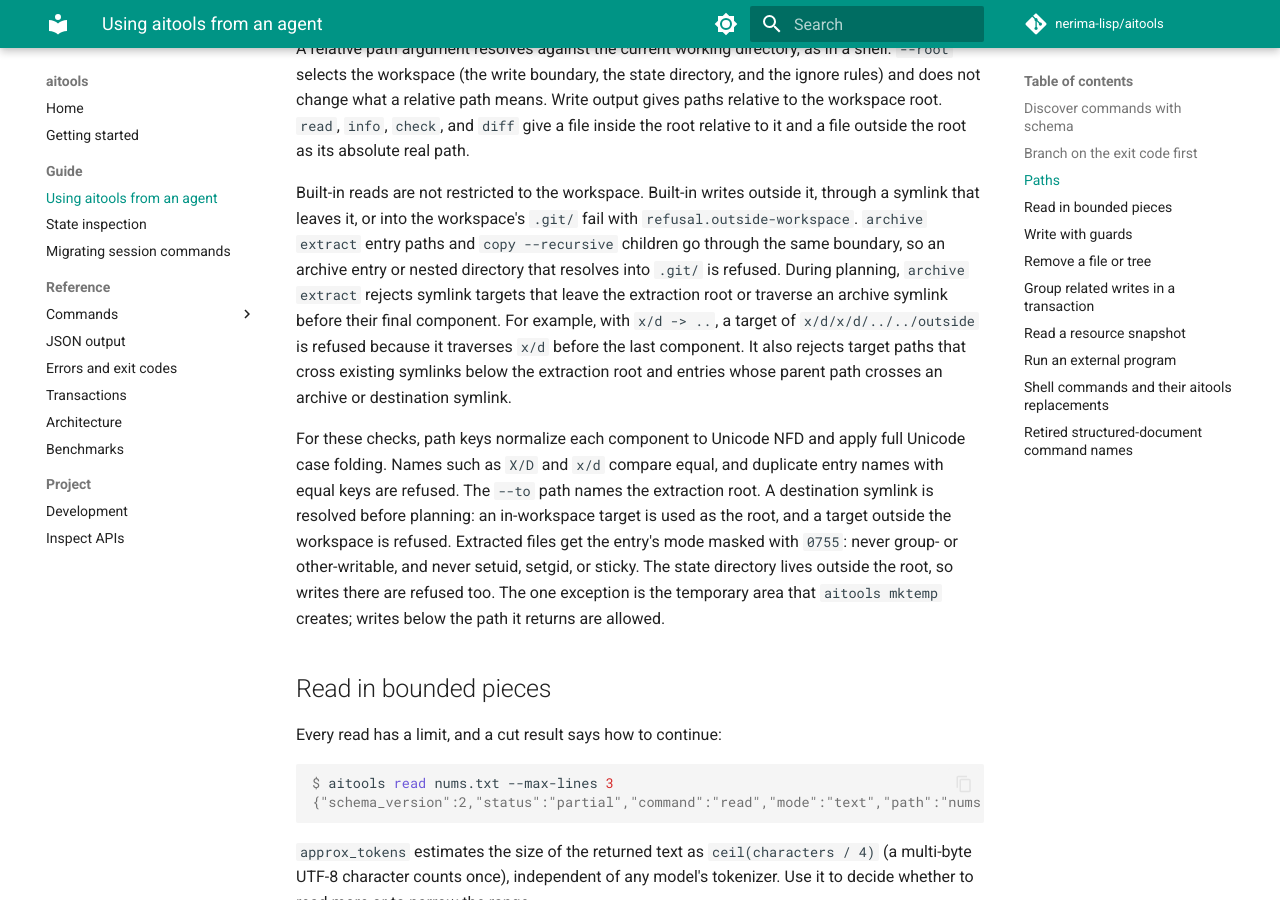
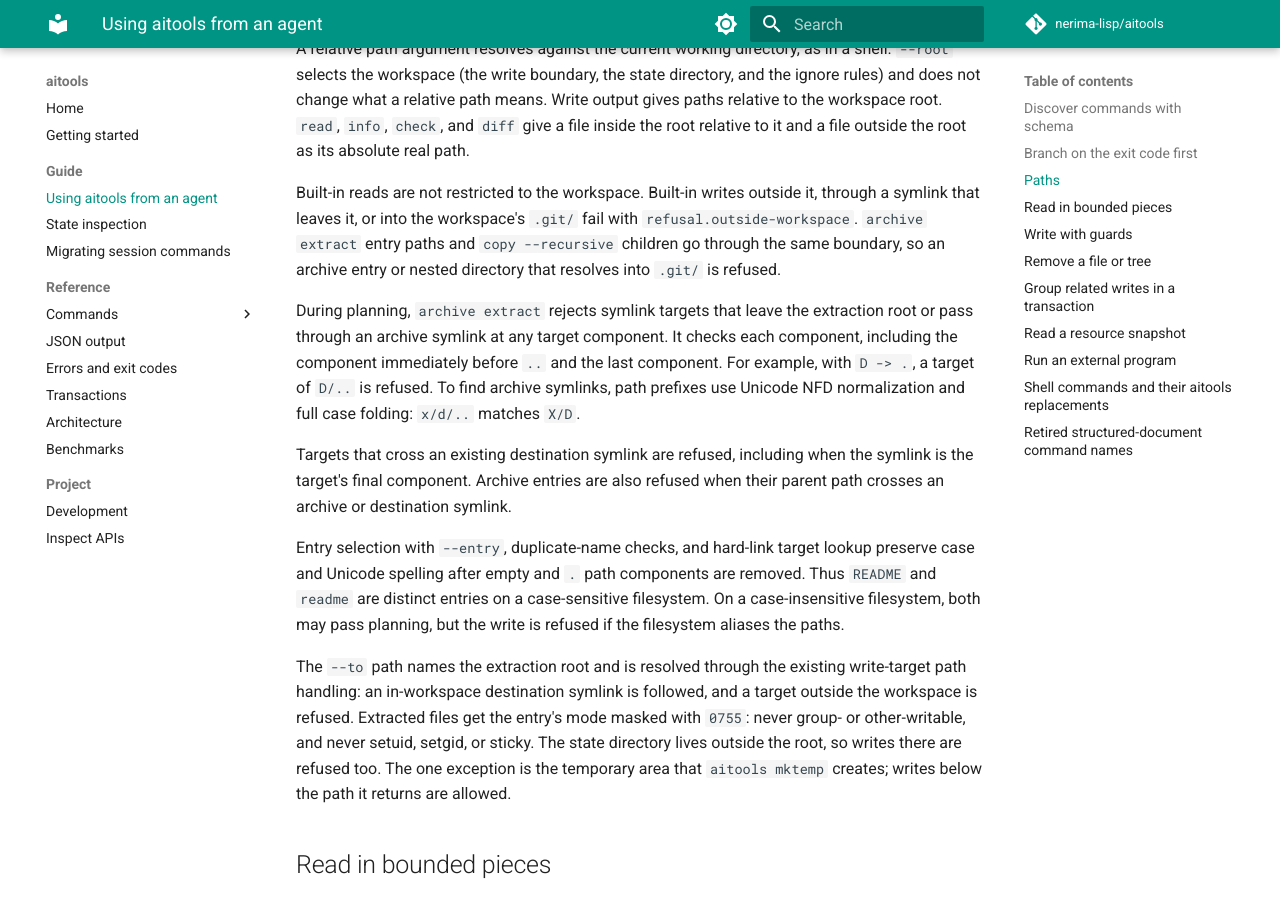
Before and after one commit to nerima-lisp/aitools, an MkDocs documentation site: the page built from docs/src/guide/agents.md, in a window 1280 px wide and 900 px high, scrolled down 1150 px. Built offline with MkDocs 1.6.1 and Material for MkDocs 9.7.7, drawn with Linux system fonts in a browser that asks for light colours; comment, search, counter and statistics services are not loaded.

Commit message:
fix: close archive extraction path escapes

```diff
--- a/docs/src/guide/agents.md
+++ b/docs/src/guide/agents.md
@@ -48,20 +48,28 @@ Built-in reads are not restricted to the workspace. Built-in writes outside it,
 symlink that leaves it, or into the workspace's `.git/` fail with
 `refusal.outside-workspace`. `archive extract` entry paths and
 `copy --recursive` children go through the same boundary, so an archive entry
-or nested directory that resolves into `.git/` is refused. During planning,
-`archive extract` rejects symlink targets that leave the extraction root or
-traverse an archive symlink before their final component. For example, with
-`x/d -> ..`, a target of `x/d/x/d/../../outside` is refused because it
-traverses `x/d` before the last component. It also rejects target paths that
-cross existing symlinks below the extraction root and entries whose parent
-path crosses an archive or destination symlink.
+or nested directory that resolves into `.git/` is refused.
 
-For these checks, path keys normalize each component to Unicode NFD and apply
-full Unicode case folding. Names such as `X/D` and `x/d` compare equal, and
-duplicate entry names with equal keys are refused. The `--to` path names the
-extraction root. A destination symlink is resolved before planning: an
-in-workspace target is used as the root, and a target outside the workspace is
-refused.
+During planning, `archive extract` rejects symlink targets that leave the
+extraction root or pass through an archive symlink at any target component. It
+checks each component, including the component immediately before `..` and the
+last component. For example, with `D -> .`, a target of `D/..` is refused. To
+find archive symlinks, path prefixes use Unicode NFD normalization and full
+case folding: `x/d/..` matches `X/D`.
+
+Targets that cross an existing destination symlink are refused, including when
+the symlink is the target's final component. Archive entries are also refused
+when their parent path crosses an archive or destination symlink.
+
+Entry selection with `--entry`, duplicate-name checks, and hard-link target
+lookup preserve case and Unicode spelling after empty and `.` path components
+are removed. Thus `README` and `readme` are distinct entries on a case-sensitive
+filesystem. On a case-insensitive filesystem, both may pass planning, but the
+write is refused if the filesystem aliases the paths.
+
+The `--to` path names the extraction root and is resolved through the existing
+write-target path handling: an in-workspace destination symlink is followed,
+and a target outside the workspace is refused.
 Extracted files get the entry's mode masked with `0755`: never group- or
 other-writable, and never setuid, setgid, or sticky. The state
 directory lives outside the root, so writes there are refused too. The one
```
Also changed, not shown: CHANGELOG.md, 6 other files.
